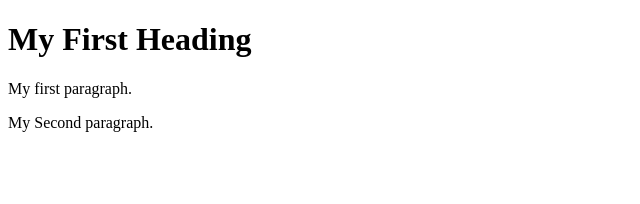
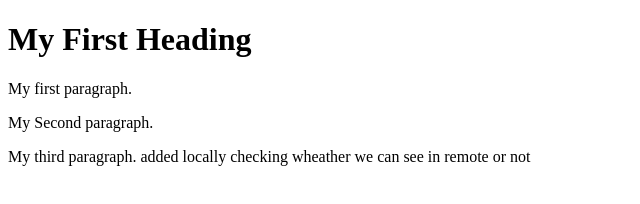
Before and after one commit to Swapna879/git-demo, a plain HTML site: page web/index.html in a window 1280 px wide. Shown: the whole page, without its empty margins (0-640 px from the left). Drawn offline with Linux system fonts and the light colour scheme.

Commit message:
Updating index page for GH

```diff
--- a/web/index.html
+++ b/web/index.html
@@ -8,6 +8,8 @@
 
 <p>My Second paragraph.</p>
 
+<p>My third paragraph. added locally checking wheather we can see in remote or not</p>
+
 
 </body>
 </html>
```
